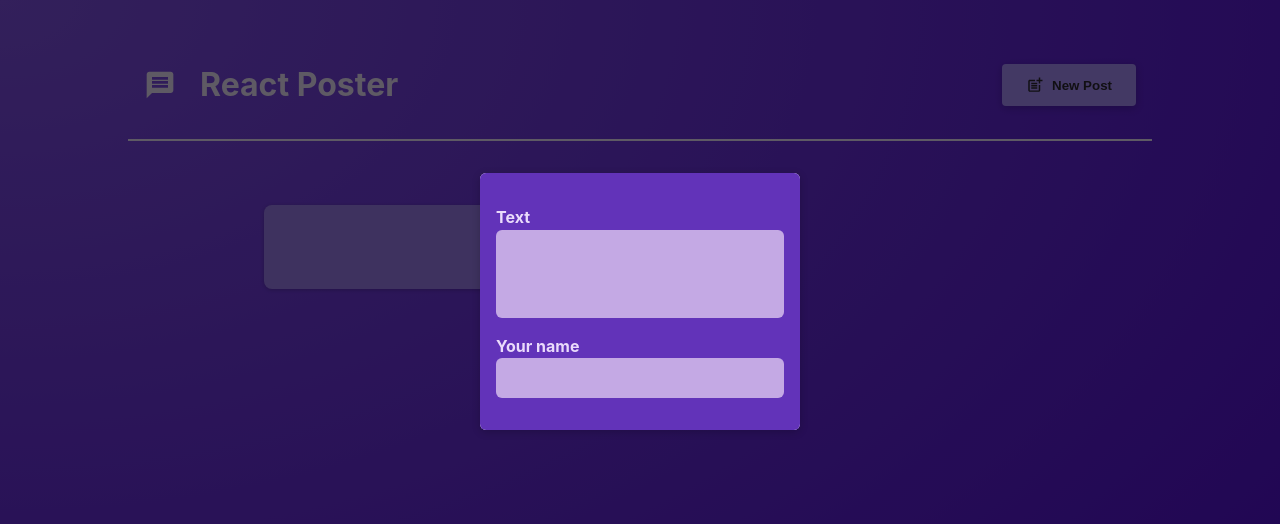
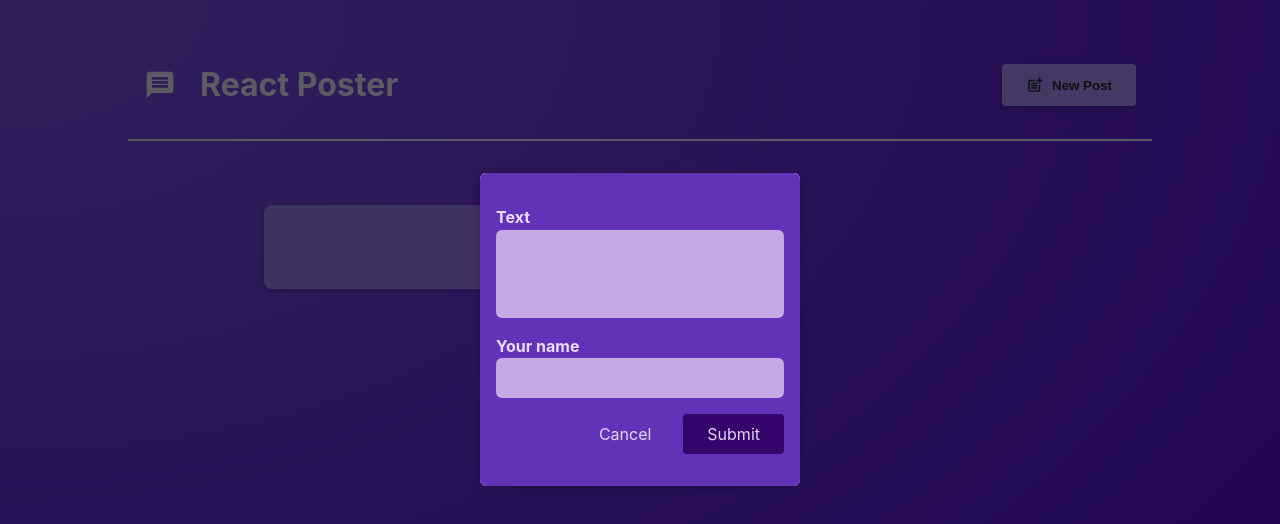
Before and after one commit to Quincy-Fer/react-summary-project, a React (Vite) app: page / in a window 1280 px wide. Both pictures are taken after a click on the button "New Post". Shown: the top 524 px of the page. Built offline with nearby package versions, Linux system fonts and the light colour scheme.

Commit message:
Add cancel & submit post buttons

```diff
--- a/src/components/NewPost.jsx
+++ b/src/components/NewPost.jsx
@@ -1,15 +1,19 @@
 import classes from "./NewPost.module.css";
 
-function NewPost(props) {
+function NewPost({onBodyChange, onAuthorChange,onCancel}) {
   return (
     <form className={classes.form}>
       <p>
         <label htmlFor="body">Text</label>
-        <textarea id="body" required rows={3} onChange={props.onBodyChange} />
+        <textarea id="body" required rows={3} onChange={onBodyChange} />
       </p>
       <p>
         <label htmlFor="name">Your name</label>
-        <input type="text" id="name" required onChange={props.onAuthorChange}/>
+        <input type="text" id="name" required onChange={onAuthorChange}/>
+      </p>
+      <p className={classes.actions}>
+        <button type="button" onClick={onCancel}>Cancel</button>
+        <button>Submit</button>
       </p>
     </form>
   );
--- a/src/components/PostList.jsx
+++ b/src/components/PostList.jsx
@@ -28,6 +28,7 @@
           <NewPost
             onBodyChange={bodyChangeHandler}
             onAuthorChange={authorChangeHandler}
+            onCancel={onStopPosting}
           />
         </Modal>
       )}
```
